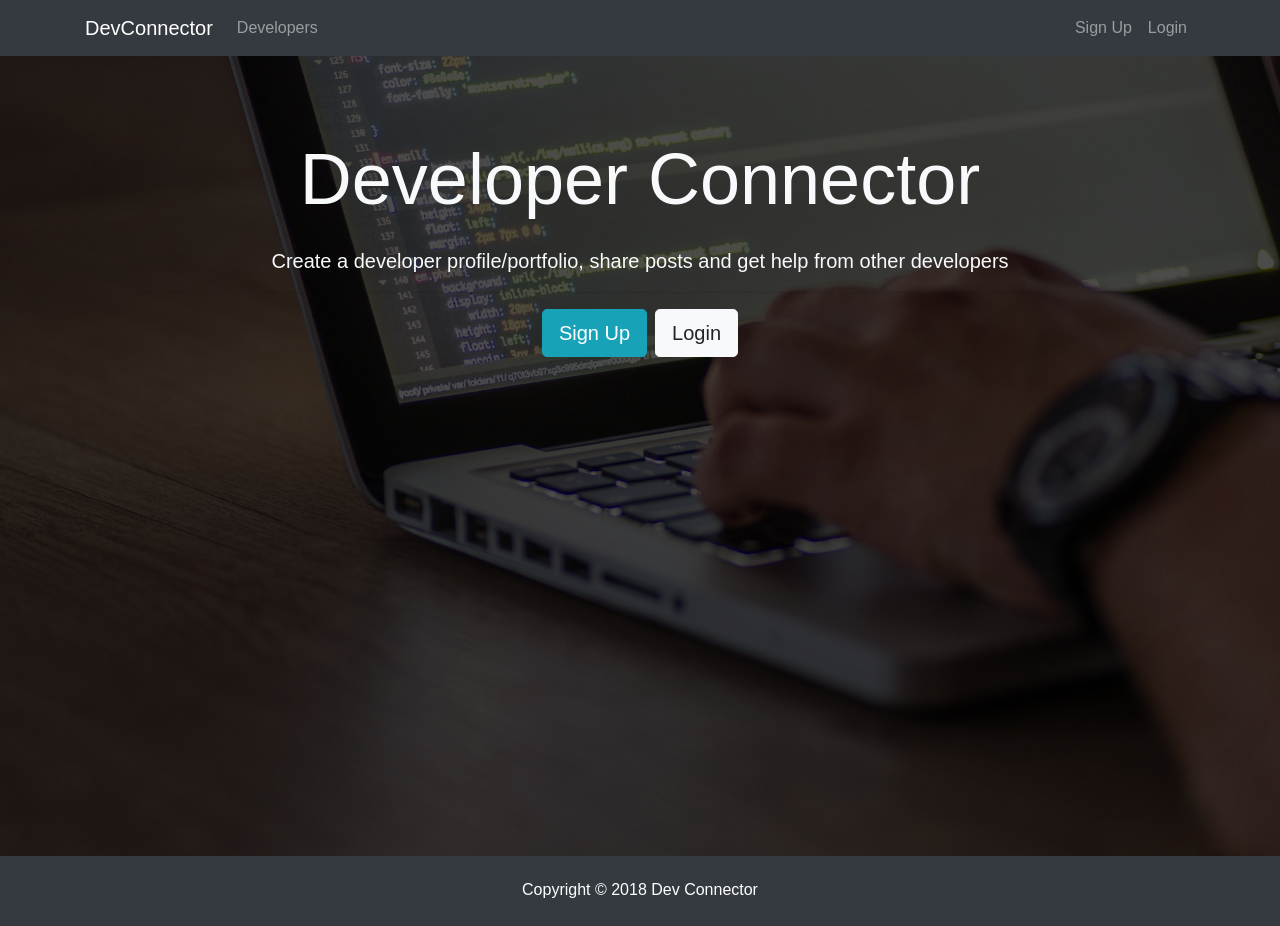
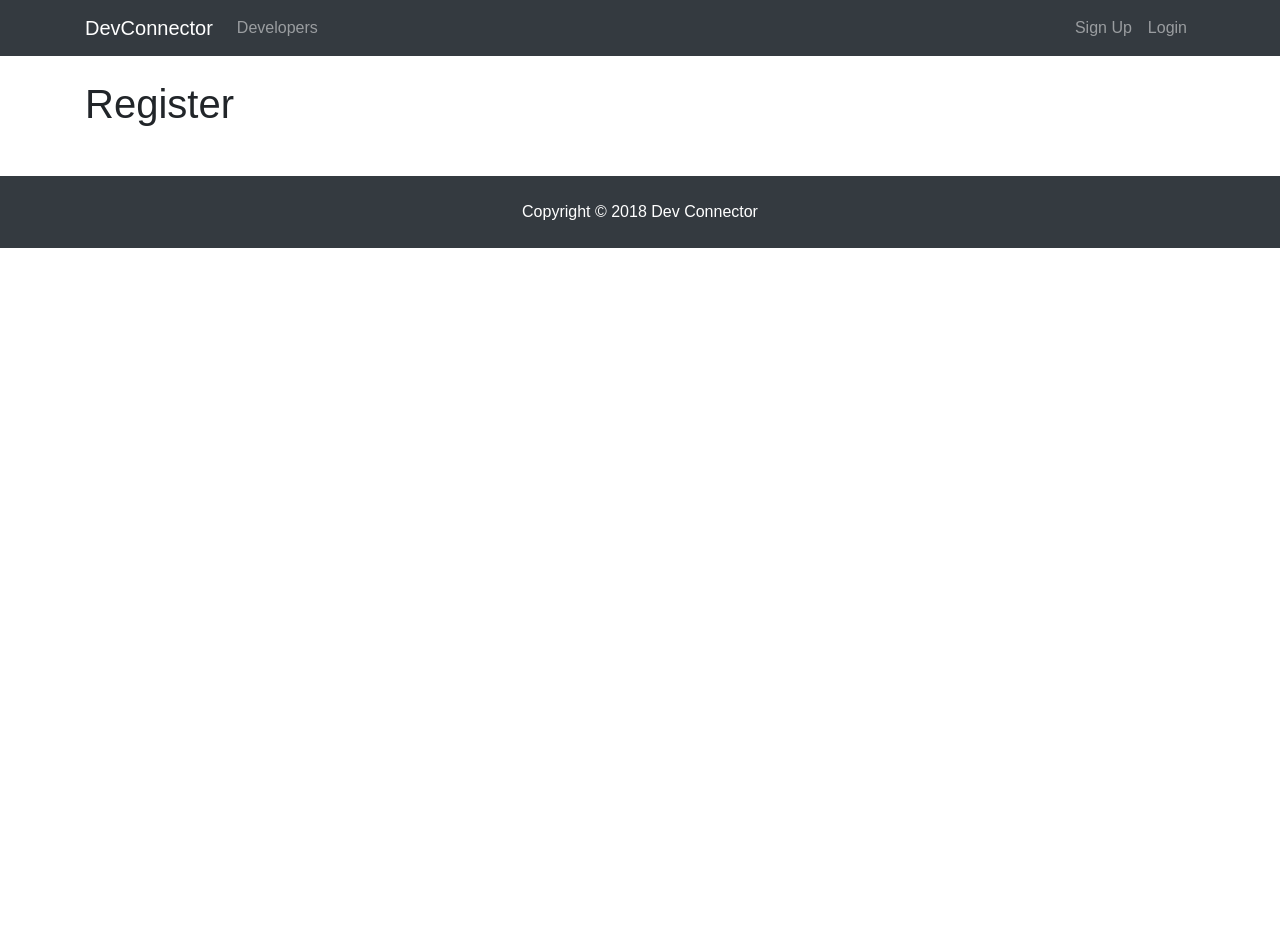
Before and after one commit to parveznawaz/dev-connect, a React (Create React App) app in the folder client/: page /register in a window 1280 px wide. After the commit the page ends 800 px from the top, so only its background shows below. Built offline with nearby package versions, Linux system fonts and the light colour scheme.

Commit message:
Landing page to Register and login router

```diff
--- a/client/src/App.js
+++ b/client/src/App.js
@@ -1,17 +1,27 @@
 import React, { Component } from "react";
+import { BrowserRouter as Router, Route } from "react-router-dom";
+
 import "./App.css";
 import Navbar from "./components/layout/Navbar";
 import Footer from "./components/layout/Footer";
 import Landing from "./components/layout/Landing";
+import Register from "./components/auth/Register";
+import Login from "./components/auth/Login";
 
 class App extends Component {
   render() {
     return (
-      <div className="App">
-        <Navbar />
-        <Landing />
-        <Footer />
-      </div>
+      <Router>
+        <div className="App">
+          <Navbar />
+          <Route exact path="/" component={Landing} />
+          <div className="container">
+            <Route exact path="/register" component={Register} />
+            <Route exact path="/login" component={Login} />
+          </div>
+          <Footer />
+        </div>
+      </Router>
     );
   }
 }
--- /dev/null
+++ b/client/src/components/auth/Login.js
@@ -0,0 +1,11 @@
+import React, { Component } from 'react'
+
+export default class Login extends Component {
+  render() {
+    return (
+      <div>
+        <h1>Login</h1>
+      </div>
+    )
+  }
+}
--- /dev/null
+++ b/client/src/components/auth/Register.js
@@ -0,0 +1,11 @@
+import React, { Component } from 'react'
+
+export default class Register extends Component {
+  render() {
+    return (
+      <div>
+        <h1>Register</h1>
+      </div>
+    )
+  }
+}
--- a/client/src/components/layout/Landing.js
+++ b/client/src/components/layout/Landing.js
@@ -1,4 +1,5 @@
 import React, { Component } from 'react'
+import {Link} from 'react-router-dom';
 
 export default class Landing extends Component {
   render() {
@@ -12,8 +13,8 @@
               </h1>
               <p className="lead"> Create a developer profile/portfolio, share posts and get help from other developers</p>
               <hr />
-              <a href="register.html" className="btn btn-lg btn-info mr-2">Sign Up</a>
-              <a href="login.html" className="btn btn-lg btn-light">Login</a>
+              <Link to="/register" className="btn btn-lg btn-info mr-2">Sign Up</Link>
+              <Link to="/login" className="btn btn-lg btn-light">Login</Link>
             </div>
           </div>
         </div>
--- a/client/src/components/layout/Navbar.js
+++ b/client/src/components/layout/Navbar.js
@@ -1,11 +1,12 @@
 import React, { Component } from 'react'
+import {Link} from 'react-router-dom';
 
 export default class Navbar extends Component {
   render() {
     return (
       <nav className="navbar navbar-expand-sm navbar-dark bg-dark mb-4">
     <div className="container">
-      <a className="navbar-brand" href="landing.html">DevConnector</a>
+      <Link className="navbar-brand" to="/">DevConnector</Link>
       <button className="navbar-toggler" type="button" data-toggle="collapse" data-target="#mobile-nav">
         <span className="navbar-toggler-icon"></span>
       </button>
@@ -13,17 +14,17 @@
       <div className="collapse navbar-collapse" id="mobile-nav">
         <ul className="navbar-nav mr-auto">
           <li className="nav-item">
-            <a className="nav-link" href="profiles.html"> Developers
-            </a>
+            <Link className="nav-link" to="/profile"> Developers
+            </Link>
           </li>
         </ul>
 
         <ul className="navbar-nav ml-auto">
           <li className="nav-item">
-            <a className="nav-link" href="register.html">Sign Up</a>
+            <Link className="nav-link" to="/register">Sign Up</Link>
           </li>
           <li className="nav-item">
-            <a className="nav-link" href="login.html">Login</a>
+            <Link className="nav-link" to="/login">Login</Link>
           </li>
         </ul>
       </div>
```
